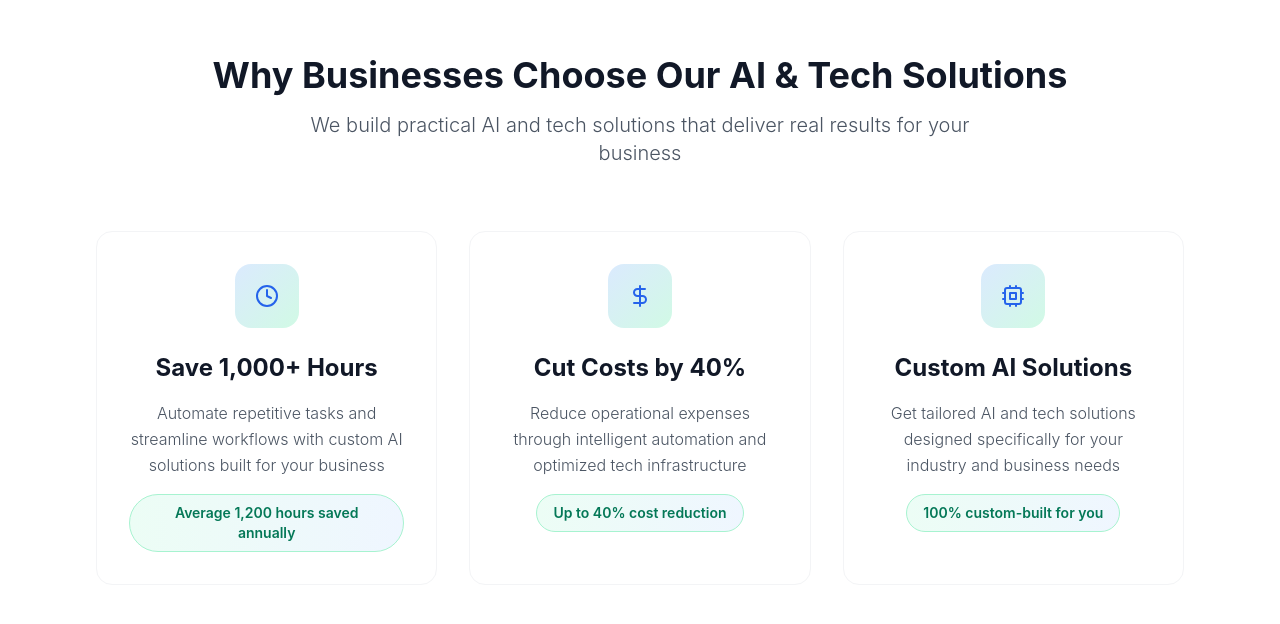
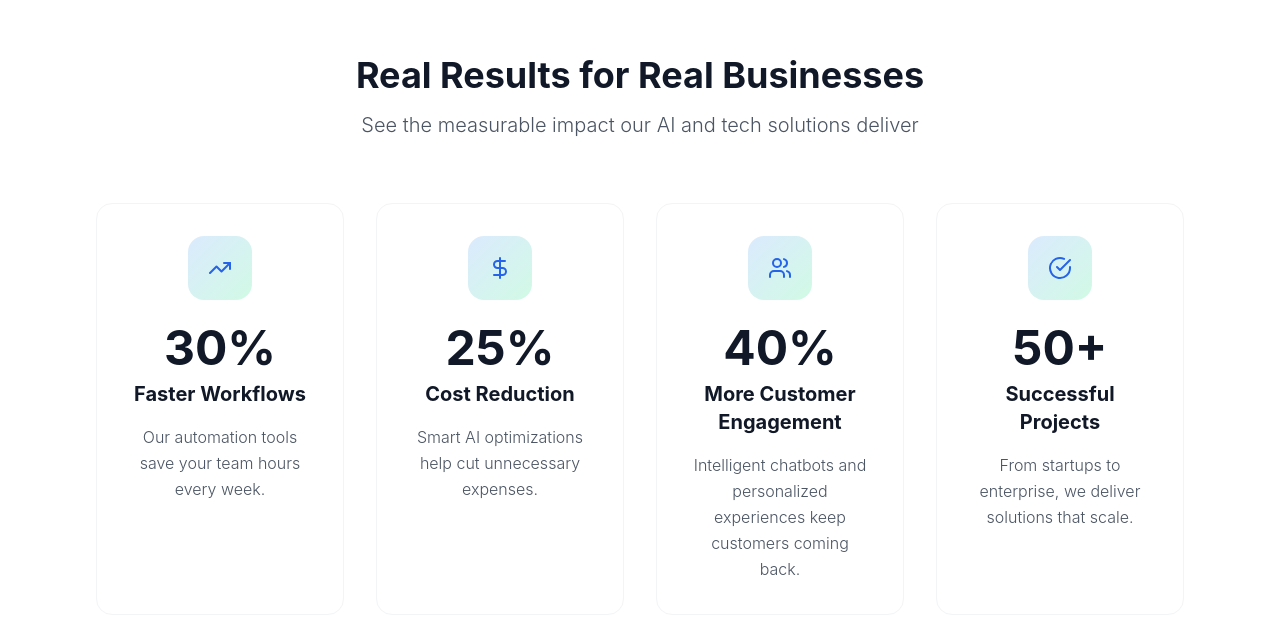
Before and after one commit to swissonix7-byte/Swissonix, a React (Vite) app: page / in a window 1280 px wide. Shown: the part 1516-2140 px from the top of the page. Built offline with nearby package versions, Linux system fonts and the light colour scheme.

Commit message:
Add Impact/Results Metrics Section

```diff
--- a/src/App.tsx
+++ b/src/App.tsx
@@ -1,6 +1,7 @@
 import Header from './components/Header';
 import Hero from './components/Hero';
 import Services from './components/Services';
+import ImpactResults from './components/ImpactResults';
 import ValuePropositions from './components/ValuePropositions';
 import Testimonial from './components/Testimonial';
 import CTA from './components/CTA';
@@ -11,6 +12,7 @@ function App() {
       <Header />
       <Hero />
       <Services />
+      <ImpactResults />
       <ValuePropositions />
       <Testimonial />
       <CTA />
--- /dev/null
+++ b/src/components/ImpactResults.tsx
@@ -0,0 +1,73 @@
+import { TrendingUp, DollarSign, Users, CheckCircle } from 'lucide-react';
+
+const metrics = [
+  {
+    icon: TrendingUp,
+    value: '30%',
+    title: 'Faster Workflows',
+    description: 'Our automation tools save your team hours every week.'
+  },
+  {
+    icon: DollarSign,
+    value: '25%',
+    title: 'Cost Reduction',
+    description: 'Smart AI optimizations help cut unnecessary expenses.'
+  },
+  {
+    icon: Users,
+    value: '40%',
+    title: 'More Customer Engagement',
+    description: 'Intelligent chatbots and personalized experiences keep customers coming back.'
+  },
+  {
+    icon: CheckCircle,
+    value: '50+',
+    title: 'Successful Projects',
+    description: 'From startups to enterprise, we deliver solutions that scale.'
+  }
+];
+
+export default function ImpactResults() {
+  return (
+    <section className="py-24 bg-white">
+      <div className="max-w-6xl mx-auto px-4 sm:px-6 lg:px-8">
+        <div className="text-center mb-16">
+          <h2 className="text-3xl sm:text-4xl font-bold text-gray-900 mb-4">
+            Real Results for Real Businesses
+          </h2>
+          <p className="text-xl text-gray-600 font-light max-w-2xl mx-auto">
+            See the measurable impact our AI and tech solutions deliver
+          </p>
+        </div>
+
+        <div className="grid grid-cols-1 md:grid-cols-2 lg:grid-cols-4 gap-8">
+          {metrics.map((metric, index) => {
+            const IconComponent = metric.icon;
+            return (
+              <div
+                key={index}
+                className="group bg-white rounded-2xl p-8 border border-gray-100 hover:border-blue-200 hover:shadow-xl transition-all duration-300 hover:-translate-y-2 text-center"
+              >
+                <div className="w-16 h-16 bg-gradient-to-br from-blue-100 to-emerald-100 rounded-2xl flex items-center justify-center mb-6 mx-auto group-hover:from-blue-200 group-hover:to-emerald-200 transition-all duration-300 group-hover:scale-110">
+                  <IconComponent className="w-6 h-6 text-blue-600 group-hover:text-blue-700" />
+                </div>
+
+                <div className="text-4xl sm:text-5xl font-bold text-gray-900 mb-2">
+                  {metric.value}
+                </div>
+
+                <h3 className="text-xl font-bold text-gray-900 mb-4">
+                  {metric.title}
+                </h3>
+
+                <p className="text-gray-600 font-light leading-relaxed">
+                  {metric.description}
+                </p>
+              </div>
+            );
+          })}
+        </div>
+      </div>
+    </section>
+  );
+}
```
